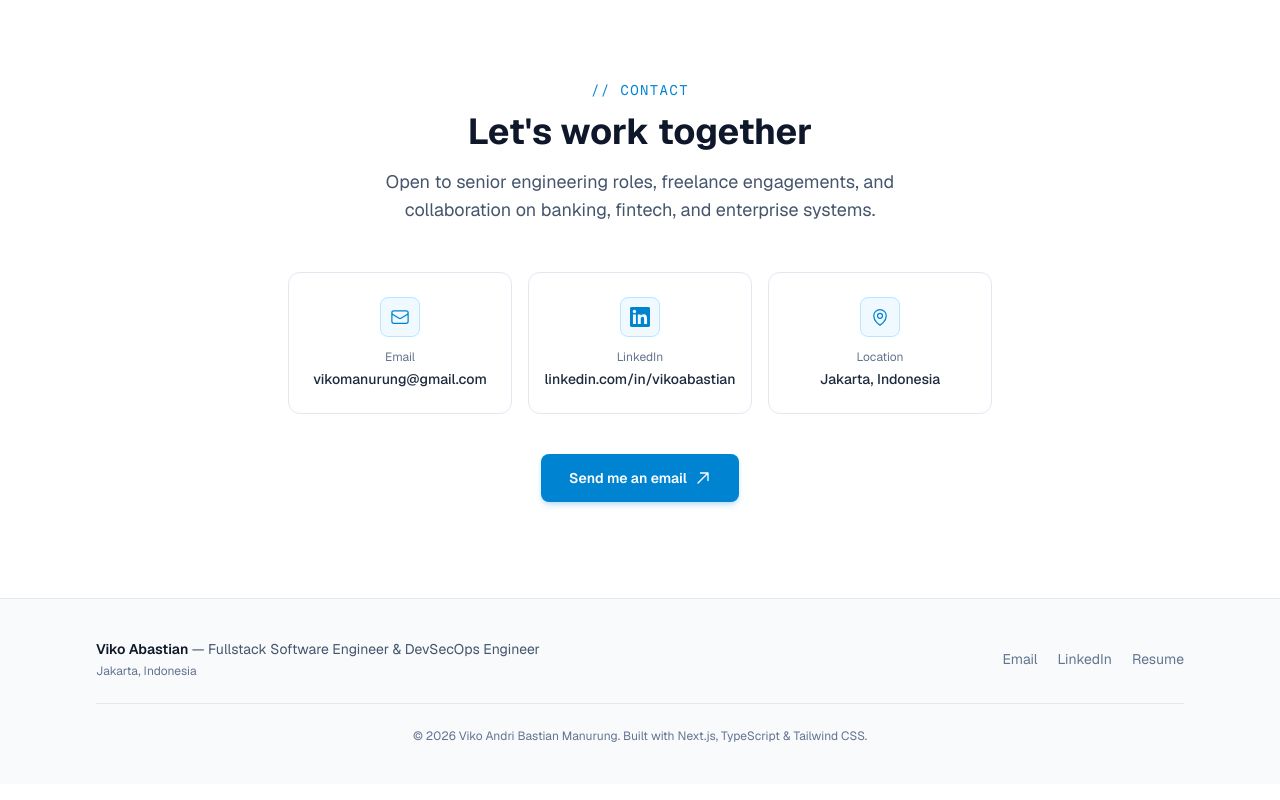
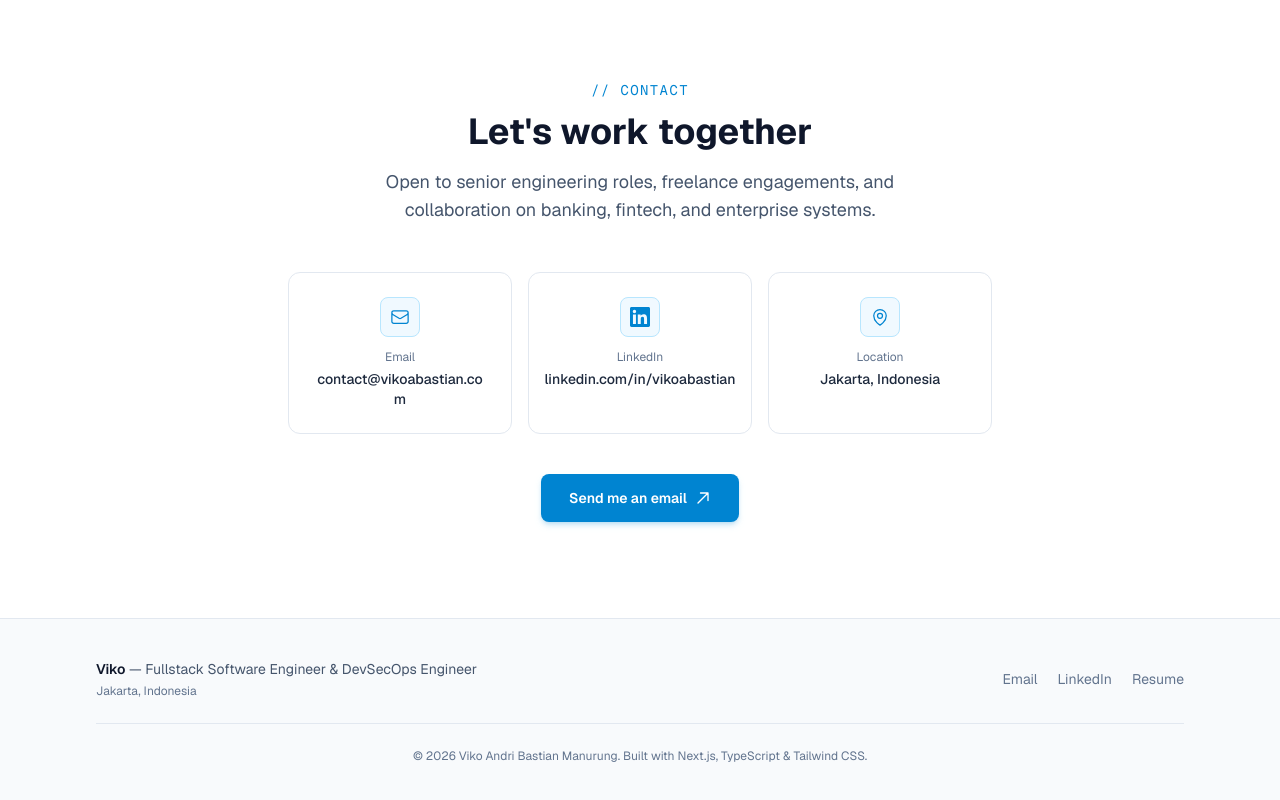
Before and after one commit to vianbas/vikoabastian-portfolio, a Next.js app: page / in a window 1280 px wide. Shown: the part 6704-7504 px from the top of the page. Built offline with nearby package versions, Linux system fonts and the light colour scheme.

Commit message:
update shortName, title, email and resume file

```diff
--- a/data/site.ts
+++ b/data/site.ts
@@ -1,32 +1,16 @@
 export const siteConfig = {
   name: "Viko Andri Bastian Manurung",
-  shortName: "Viko Abastian",
-  title: "Viko Abastian — Fullstack Software Engineer & DevSecOps Engineer",
-  description:
-    "Portfolio of Viko Andri Bastian Manurung, a Fullstack Software Engineer and DevSecOps Engineer with 8+ years of experience in banking, fintech, payments, CI/CD, cloud infrastructure, and secure production systems.",
-  keywords: [
-    "Fullstack Engineer",
-    "DevSecOps Engineer",
-    "Java",
-    "Spring Boot",
-    "React",
-    "Banking",
-    "Fintech",
-    "Payment Gateway",
-    "Jenkins",
-    "Docker",
-    "GCP",
-    "Jakarta",
-    "Indonesia",
-  ],
+  shortName: "Viko",
+  title: "Viko Andri Bastian Manurung — Fullstack Software Engineer & DevSecOps Engineer",
+  description: "Portfolio of Viko Andri Bastian Manurung, a Fullstack Software Engineer and DevSecOps Engineer with 8+ years of experience in banking, fintech, payments, CI/CD, cloud infrastructure, and secure production systems.",
+  keywords: ["Fullstack Engineer", "DevSecOps Engineer", "Java", "Spring Boot", "React", "Banking", "Fintech", "Payment Gateway", "Jenkins", "Docker", "GCP", "Jakarta", "Indonesia"],
   url: "https://vikoabastian.com",
-  email: "vikomanurung@gmail.com",
+  email: "contact@vikoabastian.com",
   linkedin: "https://linkedin.com/in/vikoabastian",
   linkedinDisplay: "linkedin.com/in/vikoabastian",
   location: "Jakarta, Indonesia",
   headline: "Fullstack Software Engineer & DevSecOps Engineer",
-  subheadline:
-    "I build secure, reliable, and maintainable software systems across frontend, backend, database, infrastructure, CI/CD, and production operations.",
+  subheadline: "I build secure, reliable, and maintainable software systems across frontend, backend, database, infrastructure, CI/CD, and production operations.",
   // /public/resume-viko.pdf is a placeholder — replace with the real CV before launch
   resumeUrl: "/resume-viko.pdf",
 };
```
Also changed, not shown: 1 other file (tests, documents, lock files or other folders).
